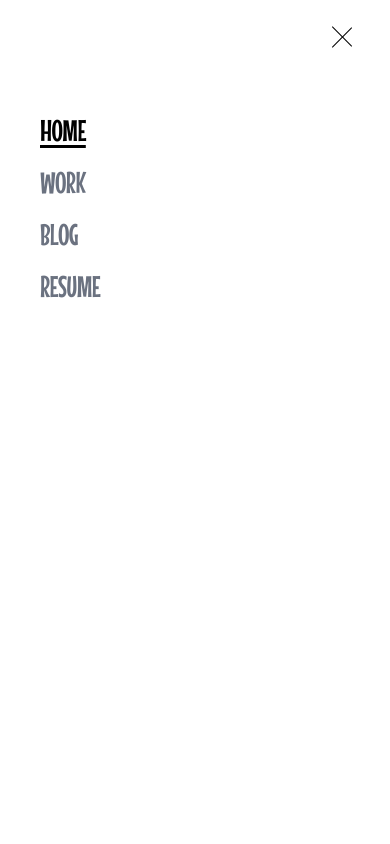
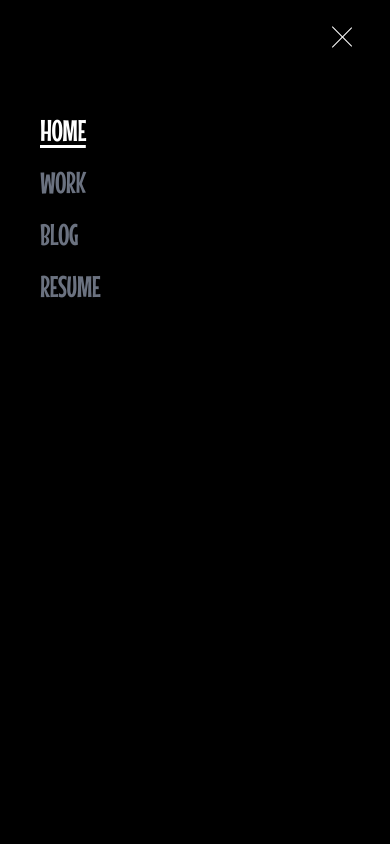
Before and after one commit to gyimadu/portfolio, a Next.js app: page / in a window 390 px wide. Both pictures are taken after a click on the button "Open Menu". Shown: the top 844 px of the page. Built offline with nearby package versions, Linux system fonts and the light colour scheme; a web font is replaced by a local one.

Commit message:
minor updates

```diff
--- a/src/app/page.tsx
+++ b/src/app/page.tsx
@@ -3,7 +3,7 @@ import Header from '@/components/Header';
 import { FaGithub, FaLinkedin } from 'react-icons/fa';
 import { FaXTwitter } from 'react-icons/fa6';
 import Link from 'next/link';
-import NeuralNetworkBall from '@/components/NeuralNetworkBall';
+{/*import NeuralNetworkBall from '@/components/NeuralNetworkBall';*/}
 import PolaroidImages from '@/components/PolaroidImages';
 
 export default function Home() {
@@ -23,7 +23,7 @@ export default function Home() {
     <div className="min-h-screen bg-black">
       <Header />
       <div className="md:hidden">
-        <NeuralNetworkBall />
+        {/*<NeuralNetworkBall />*/}
       </div>
       <main className="max-w-3xl mx-auto px-6 md:px-4 py-10 md:pb-8 md:-pt-20">
         <section className="mb-12">
@@ -50,7 +50,7 @@ export default function Home() {
                     className="text-white hover:bg-gray-100 text-center transition-all shadow-sm hover:shadow-md"
                     aria-label="X (Twitter) Profile"
                   >
-                    <FaXTwitter className="w-4 md:w-6 h-4 md:h-6" />
+                    <FaXTwitter className="w-6 md:w-6 h-6 md:h-6" />
                   </a>
                   {/* <a
                     href="https://instagram.com/gyimadu_"
@@ -68,7 +68,7 @@ export default function Home() {
                     className="text-white hover:bg-gray-100 text-center transition-all shadow-sm hover:shadow-md"
                     aria-label="LinkedIn Profile"
                   >
-                    <FaLinkedin className="w-4 md:w-6 h-4 md:h-6" />
+                    <FaLinkedin className="w-6 md:w-6 h-6 md:h-6" />
                   </a>
                   <a
                     href="https://scholar.google.com/citations?hl=en&authuser=1&user=DAStgxcAAAAJ"
@@ -77,7 +77,7 @@ export default function Home() {
                     className="text-white hover:bg-gray-100 text-center transition-all shadow-sm hover:shadow-md"
                     aria-label="Google Scholar Profile"
                   >
-                    <svg className="w-4 md:w-6 h-4 md:h-6" viewBox="0 0 24 24" fill="currentColor">
+                    <svg className="w-6 md:w-6 h-6 md:h-6" viewBox="0 0 24 24" fill="currentColor">
                       {/* Graduation Cap */}
                       <path d="M12 3L1 9l11 6l9-4.91V17h2V9M5 13.18v4L12 21l7-3.82v-4L12 17l-7-3.82Z"/>
                       {/* Letter G */}
@@ -85,24 +85,22 @@ export default function Home() {
                     </svg>
                   </a>
                 </div>
-                <div className='text-2xl md:text-2xl font-bold leading-normal mb-6'>
-                  Bio
-                </div>
                 <div className='text-white text-base md:text-lg leading-normal font-semibold mb-6'>
                    I am a third-year undergraduate student completing a Bachelor&apos;s degree in Mathematics with minors in Economics and Finance at <span className='underline underline-offset-4 decoration-1 text-blue-600'><Link href="https://www.wingate.edu/" target="_blank" rel="noopener noreferrer">Wingate University</Link></span>.
                 </div>
 
                 <div className='text-white text-base md:text-lg leading-normal font-semibold mb-6'>
-                  I double as an undergraduate researcher with broad research interests in applied machine learning, computational finance, and optimization methods.
+                  I double as an undergraduate researcher with broad research interests in applied ML, computational finance, and optimization methods. I&apos;m currently working with Dr. Lisa Schwartz on classical vs deep learning factor extraction models for high-dimensional portfolio risk management.
                 </div>
 
                 <div className='text-white text-base md:text-lg leading-normal font-semibold mb-6'>
-                  I spent my sophomore spring semester exploring dimensionality reduction in facial recognition with Principal Component Analysis and Singular Value Decomposition, and I&apos;m currently working with Dr. Lisa Schwartz on classical vs deep learning factor extraction models for high-dimensional portfolio risk management.
+                   Outside of academics & research, I enjoy building practical systems & models for actuarial risk analytics, computer vision, and finance, especially for projects involving risk modeling and analysis, <span className="text-blue-600 underline underline-offset-4 decoration-1"><a href="https://portfolio-backtest-engine.vercel.app/" target="_blank" rel="noopener noreferrer">portfolio backtesting</a></span> & optimization, <span className="text-blue-600 underline underline-offset-4 decoration-1"><a href="https://github.com/gyimadu/macro-signal-builder" target="_blank" rel="noopener noreferrer">signal-based trading</a></span>, and predictive analytics for financial data.
                 </div>
 
                 <div className='text-white text-base md:text-lg leading-normal font-semibold mb-6'>
-                   When I have time to spare, I enjoy building practical systems for machine learning applications in actuarial risk analytics, computer vision, and finance. I&apos;m especially interested in projects involving risk modeling and analysis, <span className="text-blue-600 underline underline-offset-4 decoration-1"><a href="https://portfolio-backtest-engine.vercel.app/" target="_blank" rel="noopener noreferrer">portfolio backtesting</a></span> & optimization, <span className="text-blue-600 underline underline-offset-4 decoration-1"><a href="https://github.com/gyimadu/macro-signal-builder" target="_blank" rel="noopener noreferrer">signal-based trading</a></span>, and predictive analytics for financial data.
+                  When I have time to spare, I play soccer, game occassionally, or practice music. I love to trying out new food and currently on a personal food-tasting adventure across Charlotte; always on the lookout for great spots.
                 </div>
+
                 {/* <div className='text-black text-base md:text-base leading-normal font-bold mb-6'>
                   <span className='font-extrabold underline underline-offset-4 decoration-1'>Highlight:</span> I am looking for actuarial and risk analytics internship opportunities as well as opportunities in the fintech space. Would love to talk if you find us a good match!
                 </div>
--- a/src/components/Header.tsx
+++ b/src/components/Header.tsx
@@ -7,7 +7,7 @@ export default function Header() {
   const pathname = usePathname();
 
   return (
-    <header className="bg-white md:bg-transparent sticky top-0 z-50">
+    <header className="bg-black md:bg-transparent sticky top-0 z-50">
       <div className="max-w-full mx-auto px-6 md:px-4 py-3 md:pt-8">
         <nav className="flex justify-between items-center md:items-start md:px-4">
           <Link href="/" className="text-3xl md:text-4xl hover:text-gray-600 transition-colors font-medium">
--- a/src/components/MobileMenu.tsx
+++ b/src/components/MobileMenu.tsx
@@ -17,12 +17,12 @@ export default function MobileMenu() {
       >
         <div className="w-8 h-8 flex flex-col justify-center items-center gap-1.5">
           <span
-            className={`bg-black block h-px w-7 rounded-sm transition-all duration-500 ease-in-out ${
+            className={`bg-white block h-px w-7 rounded-sm transition-all duration-500 ease-in-out ${
               isOpen ? 'rotate-45 translate-y-1' : '-translate-y-0.5'
             }`}
           />
           <span
-            className={`bg-black block h-px w-7 rounded-sm transition-all duration-500 ease-in-out ${
+            className={`bg-white block h-px w-7 rounded-sm transition-all duration-500 ease-in-out ${
               isOpen ? '-rotate-45 -translate-y-0.5' : 'translate-y-0.5'
             }`}
           />
@@ -31,7 +31,7 @@ export default function MobileMenu() {
 
       {/* Menu Overlay */}
       <div
-        className={`fixed inset-0 bg-white transition-opacity duration-400 ease-in-out z-40
+        className={`fixed inset-0 bg-black transition-opacity duration-400 ease-in-out z-40
           ${isOpen ? 'opacity-100 visible' : 'opacity-0 invisible pointer-events-none'}
         `}
       >
@@ -42,7 +42,7 @@ export default function MobileMenu() {
               onClick={() => setIsOpen(false)}
               className={`text-3xl transform transition-all duration-500 ${
                 isOpen ? 'translate-x-0 opacity-100' : '-translate-x-8 opacity-0'
-              } ${pathname === '/' ? 'text-black underline underline-offset-4' : 'text-gray-500'}`}
+              } ${pathname === '/' ? 'text-white font-bold underline underline-offset-4' : 'text-gray-500'}`}
             >
               Home
             </Link>
@@ -51,7 +51,7 @@ export default function MobileMenu() {
               onClick={() => setIsOpen(false)}
               className={`text-3xl transform transition-all duration-500 delay-150 ${
                 isOpen ? 'translate-x-0 opacity-100' : '-translate-x-8 opacity-0'
-              } ${pathname === '/portfolio' ? 'text-black underline underline-offset-4' : 'text-gray-500'}`}
+              } ${pathname === '/portfolio' ? 'text-white font-bold underline underline-offset-4' : 'text-gray-500'}`}
             >
               Work
             </Link>
@@ -60,7 +60,7 @@ export default function MobileMenu() {
               onClick={() => setIsOpen(false)}
               className={`text-3xl transform transition-all duration-500 delay-150 ${
                 isOpen ? 'translate-x-0 opacity-100' : '-translate-x-8 opacity-0'
-              } ${pathname === '/blog' ? 'text-black underline underline-offset-4' : 'text-gray-500'}`}
+              } ${pathname === '/blog' ? 'text-white font-bold underline underline-offset-4' : 'text-gray-500'}`}
             >
               Blog
             </Link>
@@ -69,7 +69,7 @@ export default function MobileMenu() {
               onClick={() => setIsOpen(false)}
               className={`text-3xl transform transition-all duration-500 delay-150 ${
                 isOpen ? 'translate-x-0 opacity-100' : '-translate-x-8 opacity-0'
-              } ${pathname === '/resume.pdf' ? 'text-black underline underline-offset-4' : 'text-gray-500'}`}
+              } ${pathname === '/resume.pdf' ? 'text-white font-bold underline underline-offset-4' : 'text-gray-500'}`}
             >
               Resume
             </Link>
--- a/src/components/NeuralNetworkBall.tsx
+++ b/src/components/NeuralNetworkBall.tsx
@@ -25,22 +25,16 @@ export default function NeuralNetworkBall() {
 
     // Color palette
     const colors = [
-      '#FF6B6B', // Coral Red
-      '#4ECDC4', // Turquoise
-      '#45B7D1', // Sky Blue
       '#96CEB4', // Sage Green
       '#FFEEAD', // Cream
-      '#D4A5A5', // Dusty Rose
       '#9B59B6', // Purple
       '#3498DB', // Blue
-      '#E67E22', // Orange
       '#2ECC71', // Emerald
-      '#F1C40F', // Yellow
       '#1ABC9C'  // Teal
     ];
 
     const nodes: { x: number; y: number; vx: number; vy: number; color: string }[] = [];
-    const numNodes = 12;
+    const numNodes = 6;
     const nodeRadius = 2;
     const connectionDistance = 100;
     const speed = 0.5;
```
